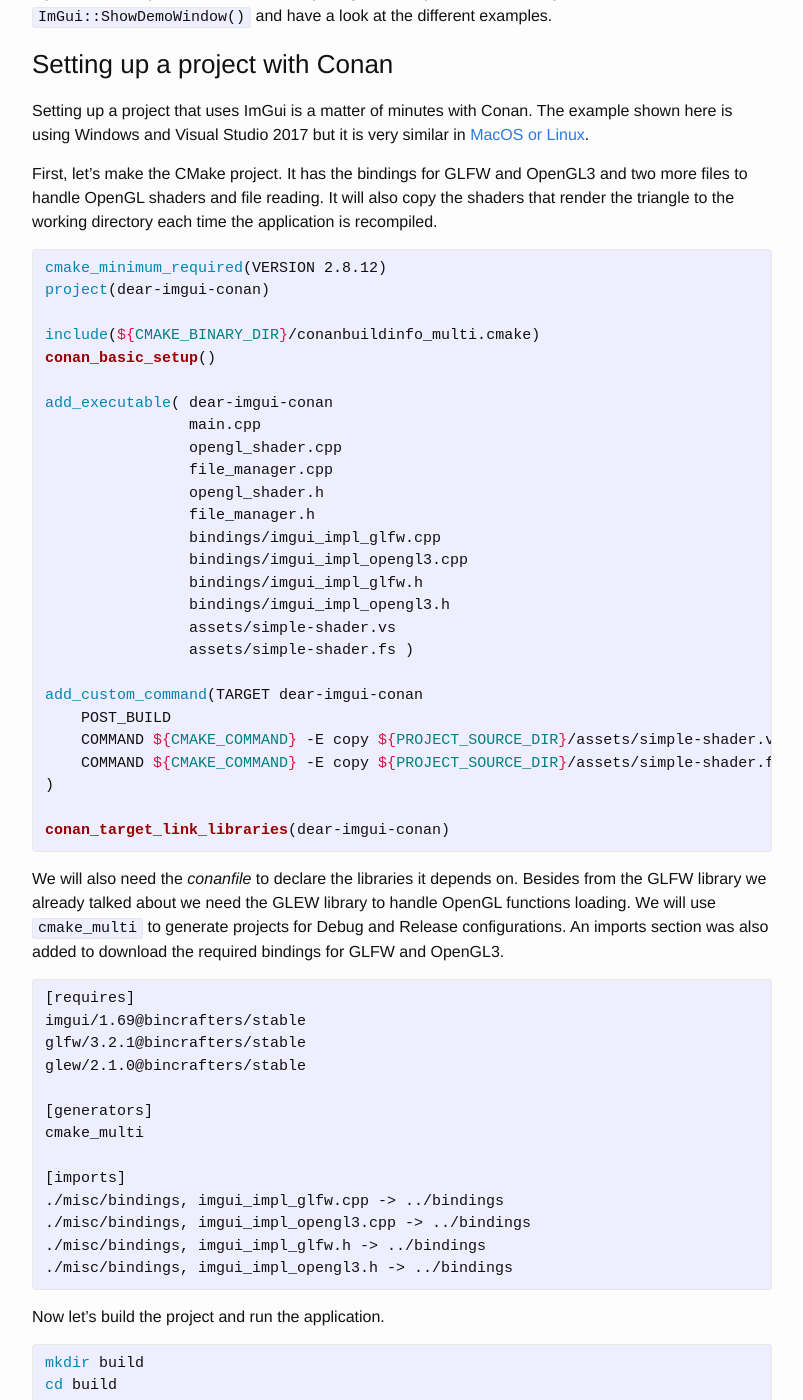
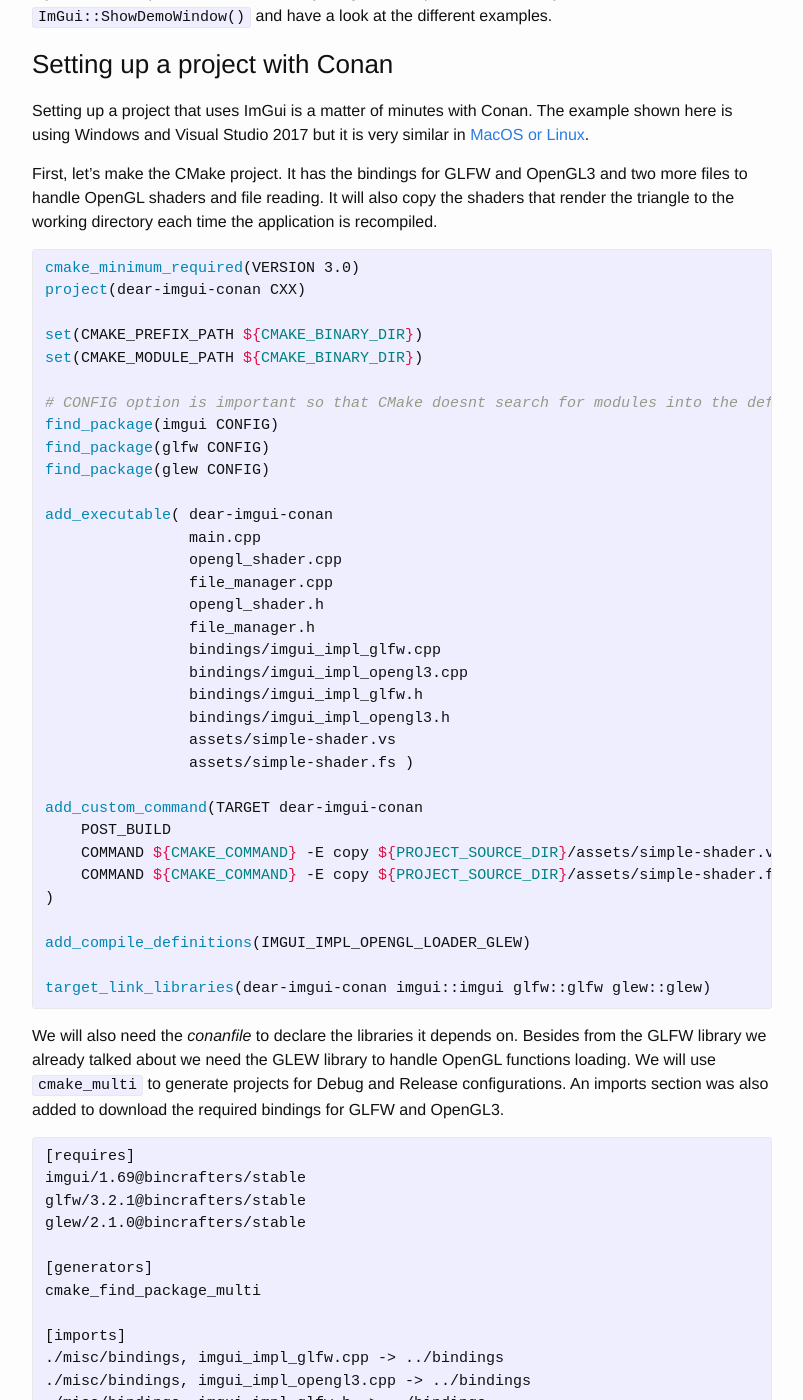
Before and after one commit to conan-io/conan-io.github.io, a Jekyll site: the page built from _posts/2019-06-26-An-introduction-to-the-Dear-ImGui-library.markdown, in a window 1280 px wide and 1400 px high, scrolled down 4739 px. Shown: the whole window, without its empty margins (238-1041 px from the left). Built offline with Jekyll 4.4.1, drawn with Linux system fonts in a browser that asks for light colours; comment, search, counter and statistics services are not loaded; some of the changed text lies outside the part shown.

Commit message:
Updated snippets to last version

```diff
--- a/_posts/2019-06-26-An-introduction-to-the-Dear-ImGui-library.markdown
+++ b/_posts/2019-06-26-An-introduction-to-the-Dear-ImGui-library.markdown
@@ -154,11 +154,16 @@ First, let's make the CMake project. It has the bindings for GLFW and OpenGL3 an
  reading. It will also copy the shaders that render the triangle to the working directory each time the application is recompiled.
 
 {% highlight cmake %}
-cmake_minimum_required(VERSION 2.8.12)
-project(dear-imgui-conan)
+cmake_minimum_required(VERSION 3.0)
+project(dear-imgui-conan CXX)
 
-include(${CMAKE_BINARY_DIR}/conanbuildinfo_multi.cmake)
-conan_basic_setup()
+set(CMAKE_PREFIX_PATH ${CMAKE_BINARY_DIR})
+set(CMAKE_MODULE_PATH ${CMAKE_BINARY_DIR})
+
+# CONFIG option is important so that CMake doesnt search for modules into the default modules directory
+find_package(imgui CONFIG)
+find_package(glfw CONFIG)
+find_package(glew CONFIG)
 
 add_executable( dear-imgui-conan
                 main.cpp
@@ -179,7 +184,9 @@ add_custom_command(TARGET dear-imgui-conan
     COMMAND ${CMAKE_COMMAND} -E copy ${PROJECT_SOURCE_DIR}/assets/simple-shader.fs ${PROJECT_BINARY_DIR}
 )
 
-conan_target_link_libraries(dear-imgui-conan)
+add_compile_definitions(IMGUI_IMPL_OPENGL_LOADER_GLEW)
+
+target_link_libraries(dear-imgui-conan imgui::imgui glfw::glfw glew::glew)
 {% endhighlight %}
 
 We will also need the *conanfile* to declare the libraries it depends on. Besides from the GLFW library we already talked about we need
@@ -193,7 +200,7 @@ glfw/3.2.1@bincrafters/stable
 glew/2.1.0@bincrafters/stable
 
 [generators]
-cmake_multi
+cmake_find_package_multi
 
 [imports]
 ./misc/bindings, imgui_impl_glfw.cpp -> ../bindings
@@ -205,11 +212,12 @@ cmake_multi
 Now let's build the project and run the application.
 
 {% highlight bash %}
+cd dear-imgui-conan-example
 mkdir build
 cd build
 conan install .. -s build_type=Release
 conan install .. -s build_type=Debug
-cmake .. -DCMAKE_CONFIGURATION_TYPES=Debug;Release -G "Visual Studio 15 Win64"
+cmake .. -G "Visual Studio 15 2017 Win64"
 cmake --build . --config Release
 cd Release
 dear-imgui-conan
```
